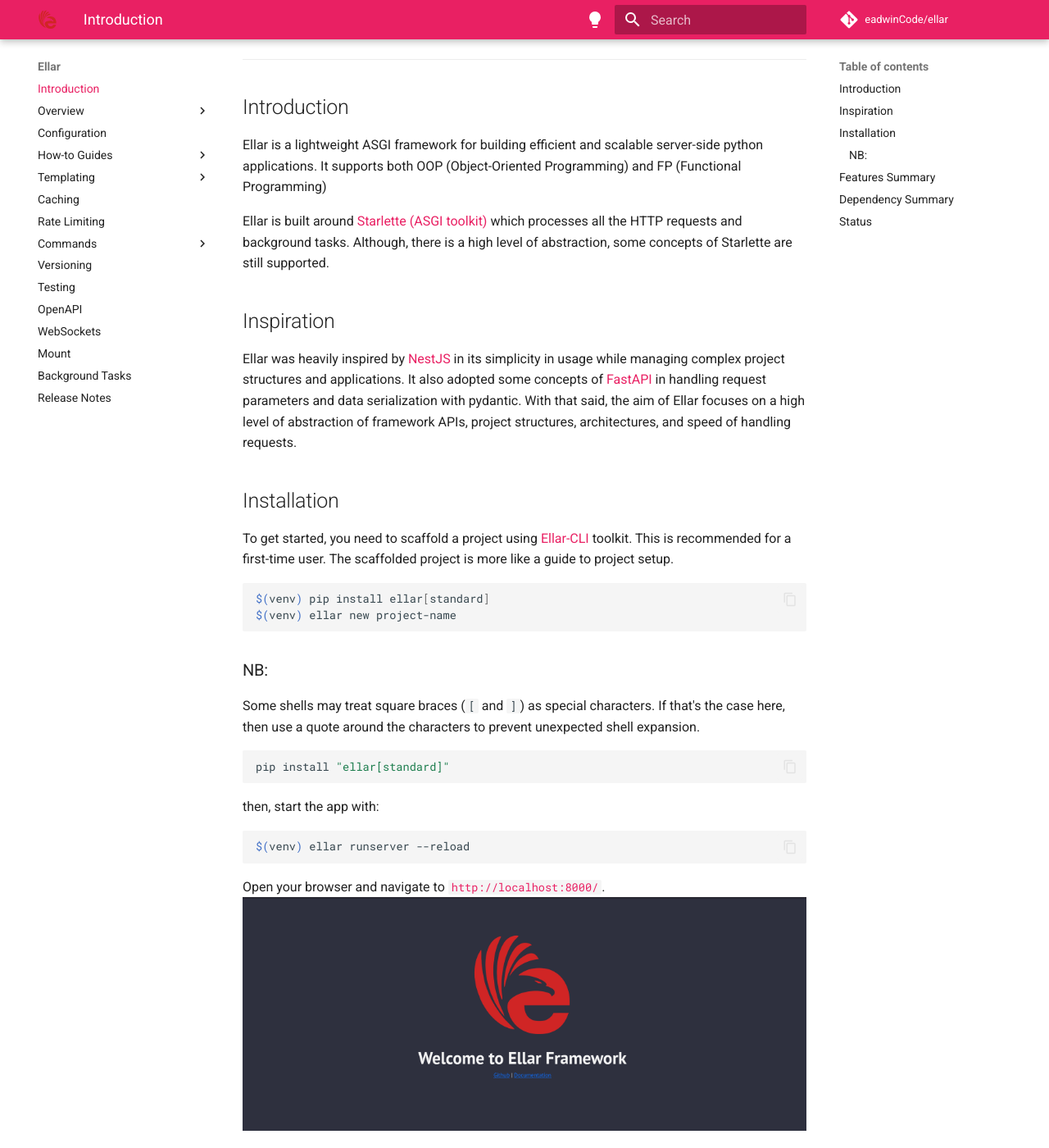
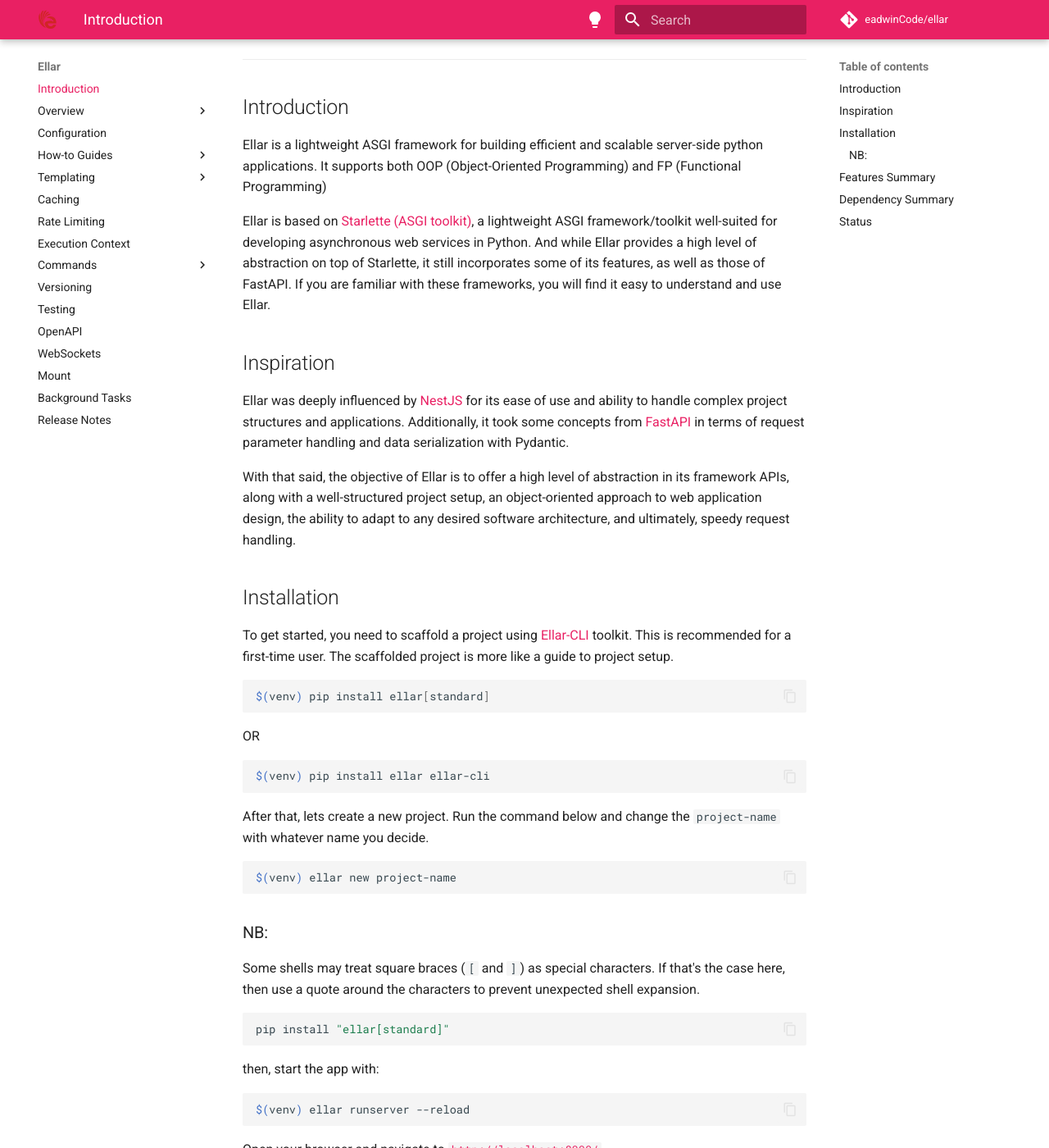
Before and after one commit to python-ellar/ellar, an MkDocs documentation site: the page built from docs/index.md, in a window 1280 px wide and 1400 px high, scrolled down 760 px. Shown: the whole window at 82% size. Built offline with MkDocs 1.6.1 and Material for MkDocs 9.7.7, drawn with Linux system fonts in a browser that asks for light colours; comment, search, counter and statistics services are not loaded; some of the changed text lies outside the part shown; grey boxes are pictures that could not be loaded.

````diff
--- a/docs/index.md
+++ b/docs/index.md
@@ -15,14 +15,16 @@
 Ellar is a lightweight ASGI framework for building efficient and scalable server-side python applications.
 It supports both OOP (Object-Oriented Programming) and FP (Functional Programming)
 
-
-Ellar is built around [Starlette (ASGI toolkit)](https://www.starlette.io/) which processes all the HTTP requests and background tasks. Although, there is a high level
-of abstraction, some concepts of Starlette are still supported.
+Ellar is based on [Starlette (ASGI toolkit)](https://www.starlette.io/), a lightweight ASGI framework/toolkit well-suited for developing asynchronous web services in Python.
+And while Ellar provides a high level of abstraction on top of Starlette, it still incorporates some of its features, as well as those of FastAPI.
+If you are familiar with these frameworks, you will find it easy to understand and use Ellar.
 
 ## Inspiration
-Ellar was heavily inspired by [NestJS](https://docs.nestjs.com/) in its simplicity in usage while managing complex project structures and applications.
-It also adopted some concepts of [FastAPI](https://fastapi.tiangolo.com/) in handling request parameters and data serialization with pydantic.
-With that said, the aim of Ellar focuses on a high level of abstraction of framework APIs, project structures, architectures, and speed of handling requests.
+Ellar was deeply influenced by [NestJS](https://docs.nestjs.com/) for its ease of use and ability to handle complex project structures and applications.
+Additionally, it took some concepts from [FastAPI](https://fastapi.tiangolo.com/) in terms of request parameter handling and data serialization with Pydantic.
+
+With that said, the objective of Ellar is to offer a high level of abstraction in its framework APIs, along with a well-structured project setup, an object-oriented approach to web application design,
+the ability to adapt to any desired software architecture, and ultimately, speedy request handling.
 
 ## Installation
 To get started, you need to scaffold a project using [Ellar-CLI](https://eadwincode.github.io/ellar-cli/) toolkit. This is recommended for a first-time user.
@@ -30,6 +32,15 @@ The scaffolded project is more like a guide to project setup.
 
 ```shell
 $(venv) pip install ellar[standard]
+```
+OR
+```shell
+$(venv) pip install ellar ellar-cli
+```
+
+After that, lets create a new project.
+Run the command below and change the `project-name` with whatever name you decide.
+```shell
 $(venv) ellar new project-name
 ```
 
--- a/mkdocs.yml
+++ b/mkdocs.yml
@@ -88,7 +88,7 @@ nav:
   - Caching: caching.md
   - Rate Limiting: throttling.md
 #  - Injection Scopes: basics/injection-scope.md
-#  - Model View Controller: basics/model-view-controller.md
+  - Execution Context: basics/execution-context.md
 #  - Events: basics/events.md
   - Commands:
     - Introduction: commands/index.md
````
Also changed, not shown: other parts of docs/index.md (+1 -1 lines), docs/basics/execution-context.md (+1 -23 lines), docs/handling-response/response.md (+0 -2 lines), docs/overview/custom_decorators.md (+18 -10 lines), docs/templating/templating.md (+4 -4 lines).
